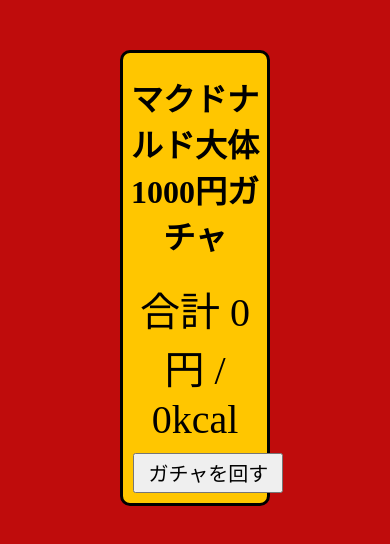
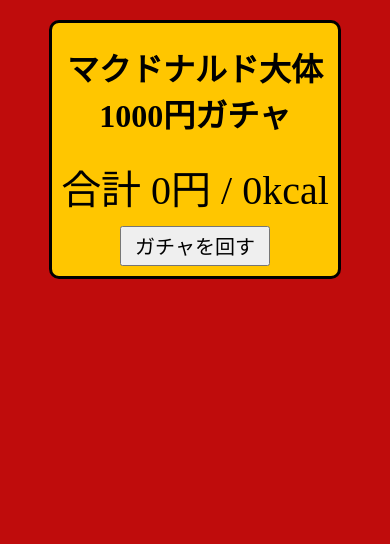
Before and after one commit to ymym98/mcd-gacha, a Vue app: page / in a window 390 px wide. Shown: the top 544 px of the page. Built offline with nearby package versions, Linux system fonts and the light colour scheme.

Commit message:
レスポンシブデザインに対応しました

```diff
--- a/src/views/Gacha.vue
+++ b/src/views/Gacha.vue
@@ -105,4 +105,23 @@
   margin-top: 50px;
   background-color: #ffc600;
 }
+
+@media (max-width: 480px) {
+  .itemName {
+    font-size: 20px;
+  }
+  .msg {
+    font-size: 5px;
+    color: gray;
+  }
+  .container {
+    border: solid 3px; /*線*/
+    border-radius: 10px; /*角の丸み*/
+    margin: 0 auto;
+    text-align: center;
+    width: 80%;
+    margin-top: 20px;
+    background-color: #ffc600;
+  }
+}
 </style>
```
